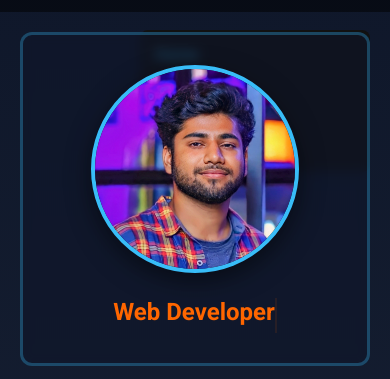
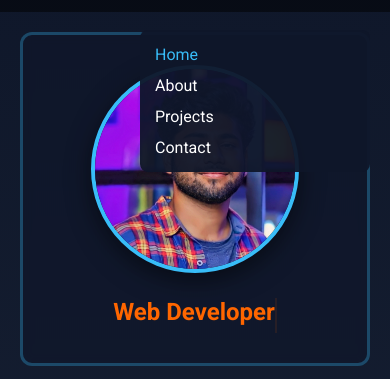
Before and after one commit to Virenydvv/portfolio-website, a plain HTML site: page index.html in a window 390 px wide. Both pictures are taken after a click on the element 349 px from the left and 29 px from the top of the page. Shown: the part 46-425 px from the top of the page. Drawn offline with Linux system fonts and the light colour scheme.

Commit message:
Updated navbar with hamburger menu

```diff
--- a/css/style.css
+++ b/css/style.css
@@ -15,53 +15,54 @@ body {
   background: rgba(0, 0, 0, 0.5);
   position: relative;
 }
+
 .navbar .logo {
   font-size: 22px;
   font-weight: bold;
 }
+
 .nav-links {
   list-style: none;
   display: flex;
   gap: 20px;
 }
+
 .nav-links a {
   color: #fff;
   text-decoration: none;
 }
+
 .nav-links a.active {
   color: #38bdf8;
 }
 
-/* ===== Hamburger Menu Toggle ===== */
-#menu-toggle {
+/* ===== Hamburger Menu for Mobile ===== */
+.hamburger {
   display: none;
-}
-.menu-icon {
-  display: none;
-  font-size: 26px;
+  font-size: 24px;
   cursor: pointer;
   color: #fff;
-  user-select: none;
 }
 
-/* ===== Responsive Navbar (Mobile) ===== */
 @media (max-width: 768px) {
-  .menu-icon {
+  .hamburger {
     display: block;
   }
   .nav-links {
+    display: none;
+    flex-direction: column;
+    background: rgba(15, 23, 42, 0.95);
     position: absolute;
     top: 60px;
-    right: 30px;
-    background: rgba(15, 23, 42, 0.95);
-    flex-direction: column;
-    gap: 15px;
-    padding: 20px;
-    border-radius: 10px;
-    display: none; /* hidden by default */
+    right: 20px;
+    width: 200px;
+    padding: 15px;
+    border-radius: 8px;
+    gap: 12px;
+    z-index: 1000;
   }
-  #menu-toggle:checked ~ .nav-links {
-    display: flex; /* show menu when checked */
+  .nav-links.active {
+    display: flex;
   }
 }
 
@@ -73,6 +74,7 @@ body {
   min-height: 90vh;
   padding: 20px;
 }
+
 .column {
   padding: 30px;
   border: 3px solid rgba(56, 189, 248, 0.3);
@@ -81,6 +83,7 @@ body {
   background: rgba(15, 23, 42, 0.6);
   transition: all 0.3s ease;
 }
+
 .column:hover {
   border-color: #38bdf8;
   box-shadow: 0 6px 20px rgba(56, 189, 248, 0.3);
@@ -91,6 +94,7 @@ body {
 .hero {
   position: relative;
 }
+
 .hero-bg {
   position: absolute;
   inset: 0;
@@ -99,13 +103,16 @@ body {
   filter: brightness(0.7);
   z-index: -1;
 }
+
 .hero-content {
   position: relative;
   z-index: 1;
 }
+
 .highlight {
   color: #38bdf8;
 }
+
 .btn {
   display: inline-block;
   background: #38bdf8;
@@ -116,6 +123,7 @@ body {
   text-decoration: none;
   transition: background 0.3s ease;
 }
+
 .btn:hover {
   background: #0ea5e9;
 }
@@ -124,16 +132,19 @@ body {
 .services h2 {
   margin-bottom: 20px;
 }
+
 .service-cards {
   display: flex;
   flex-direction: column;
   gap: 15px;
 }
+
 .card {
-  background: rgba(255,255,255,0.05);
+  background: rgba(255, 255, 255, 0.05);
   padding: 15px;
   border-radius: 10px;
 }
+
 .card i {
   font-size: 24px;
   color: #38bdf8;
@@ -147,14 +158,16 @@ body {
   justify-content: center;
   gap: 15px;
 }
+
 .profile-section img {
   width: 250px;
   height: 250px;
   object-fit: cover;
   border-radius: 50%;
   border: 4px solid #38bdf8;
-  box-shadow: 0 8px 25px rgba(0,0,0,0.5);
+  box-shadow: 0 8px 25px rgba(0, 0, 0, 0.5);
 }
+
 .animated-text {
   font-size: 1.5rem;
   font-weight: bold;
@@ -166,6 +179,7 @@ body {
   border-right: 2px solid #ff6600;
   animation: blink 0.7s infinite;
 }
+
 @keyframes blink {
   0%, 100% { border-color: #ff6600; }
   50% { border-color: transparent; }
@@ -175,6 +189,7 @@ body {
 .contact-section {
   padding: 60px 20px;
 }
+
 .contact-container {
   display: grid;
   grid-template-columns: 1fr 1fr;
@@ -186,14 +201,17 @@ body {
   border-radius: 15px;
   border: 2px solid rgba(56, 189, 248, 0.3);
 }
+
 .contact-form-wrapper h2,
 .contact-info-wrapper h3 {
   margin-bottom: 10px;
   color: #38bdf8;
 }
+
 .contact-form-wrapper p {
   margin-bottom: 20px;
 }
+
 .contact-form input,
 .contact-form textarea {
   width: 100%;
@@ -205,6 +223,7 @@ body {
   background: #222;
   color: #fff;
 }
+
 .contact-form .btn {
   background-color: #38bdf8;
   color: black;
@@ -214,28 +233,34 @@ body {
   cursor: pointer;
   border: none;
 }
+
 .contact-form .btn:hover {
   background-color: #0ea5e9;
 }
+
 .contact-info-wrapper p {
   margin-bottom: 12px;
   display: flex;
   align-items: center;
   gap: 10px;
 }
+
 .contact-info-wrapper i {
   color: #38bdf8;
 }
+
 .social-links {
   margin-top: 15px;
   display: flex;
   gap: 15px;
 }
+
 .social-links a {
   font-size: 1.5rem;
   color: #fff;
   transition: color 0.3s ease;
 }
+
 .social-links a:hover {
   color: #38bdf8;
 }
@@ -259,6 +284,7 @@ body {
   background: linear-gradient(to bottom, #0f172a, #1e293b);
   padding: 60px 40px;
 }
+
 .about-container {
   display: grid;
   grid-template-columns: 1fr 1fr;
@@ -270,6 +296,7 @@ body {
   box-shadow: 0 6px 20px rgba(56, 189, 248, 0.2);
   border: 2px solid rgba(56, 189, 248, 0.3);
 }
+
 .about-image {
   background: rgba(15, 23, 42, 0.8);
   display: flex;
@@ -277,6 +304,7 @@ body {
   align-items: center;
   padding: 40px;
 }
+
 .about-image img {
   width: 100%;
   max-width: 280px;
@@ -285,19 +313,23 @@ body {
   box-shadow: 0 4px 12px rgba(56, 189, 248, 0.4);
   transition: transform 0.3s ease;
 }
+
 .about-image img:hover {
   transform: scale(1.05);
 }
+
 .about-text {
   background: rgba(15, 23, 42, 0.85);
   padding: 40px;
   color: white;
 }
+
 .about-text h2 {
   font-size: 2rem;
   margin-bottom: 15px;
   color: #38bdf8;
 }
+
 .about-text p {
   line-height: 1.7;
   margin-bottom: 15px;
@@ -311,6 +343,7 @@ body {
   gap: 10px;
   margin-top: 15px;
 }
+
 .skills span {
   background-color: #38bdf8;
   color: black;
@@ -320,6 +353,7 @@ body {
   font-weight: 500;
   transition: background 0.3s ease;
 }
+
 .skills span:hover {
   background-color: #0ea5e9;
 }
@@ -330,6 +364,7 @@ body {
   display: flex;
   gap: 15px;
 }
+
 .btn-resume {
   padding: 12px 20px;
   background-color: #38bdf8;
@@ -342,9 +377,11 @@ body {
   align-items: center;
   gap: 8px;
 }
+
 .btn-resume:hover {
   background-color: #0ea5e9;
 }
+
 .btn-download {
   padding: 12px 20px;
   background-color: transparent;
@@ -358,6 +395,7 @@ body {
   align-items: center;
   gap: 8px;
 }
+
 .btn-download:hover {
   background-color: #38bdf8;
   color: black;
@@ -387,20 +425,24 @@ body {
   margin: auto;
   text-align: center;
 }
+
 .projects-header h1 {
   font-size: 2.5rem;
   margin-bottom: 10px;
   color: #38bdf8;
 }
+
 .projects-header p {
   color: #e0f7fa;
   margin-bottom: 40px;
 }
+
 .projects-grid {
   display: grid;
   grid-template-columns: repeat(auto-fit, minmax(300px, 1fr));
   gap: 25px;
 }
+
 .project-card {
   background: rgba(15, 23, 42, 0.8);
   border: 2px solid rgba(56, 189, 248, 0.3);
@@ -409,24 +451,29 @@ body {
   padding: 20px;
   transition: transform 0.3s ease, box-shadow 0.3s ease;
 }
+
 .project-card:hover {
   transform: translateY(-8px);
   box-shadow: 0 6px 20px rgba(56, 189, 248, 0.3);
 }
+
 .project-card img {
   width: 100%;
   border-radius: 8px;
   margin-bottom: 15px;
 }
+
 .project-card h3 {
   margin-bottom: 10px;
   color: #38bdf8;
 }
+
 .project-card p {
   font-size: 0.95rem;
   margin-bottom: 15px;
   color: #e0f7fa;
 }
+
 .tech-stack {
   display: flex;
   flex-wrap: wrap;
@@ -434,6 +481,7 @@ body {
   gap: 8px;
   margin-bottom: 15px;
 }
+
 .tech-stack span {
   background: #38bdf8;
   color: black;
@@ -442,6 +490,7 @@ body {
   font-size: 0.85rem;
   font-weight: bold;
 }
+
 .project-links {
   display: flex;
   justify-content: center;
@@ -457,6 +506,7 @@ body {
     gap: 20px;
   }
 }
+
 @media (max-width: 480px) {
   .projects-header h1 {
     font-size: 1.5rem;
@@ -469,64 +519,3 @@ body {
     padding: 8px 16px;
   }
 }
-/* Hide hamburger by default */
-.hamburger {
-  display: none;
-  font-size: 24px;
-  cursor: pointer;
-  color: #fff;
-}
-
-/* Mobile Navbar */
-@media (max-width: 768px) {
-  .nav-links {
-    display: none;
-    flex-direction: column;
-    background: #111;
-    position: absolute;
-    top: 60px;
-    right: 0;
-    width: 200px;
-    padding: 15px;
-    border-radius: 8px;
-  }
-
-  .nav-links.active {
-    display: flex;
-  }
-
-  .hamburger {
-    display: block;
-  }
-}
-/* ===== Hamburger Menu ===== */
-.hamburger {
-  display: none;
-  font-size: 24px;
-  cursor: pointer;
-  color: #fff;
-}
-
-/* Mobile Navbar */
-@media (max-width: 768px) {
-  .nav-links {
-    display: none; /* hidden by default */
-    flex-direction: column;
-    background: #111;
-    position: absolute;
-    top: 60px; /* below navbar */
-    right: 20px;
-    width: 200px;
-    padding: 15px;
-    border-radius: 8px;
-    gap: 12px;
-  }
-
-  .nav-links.active {
-    display: flex; /* show on click */
-  }
-
-  .hamburger {
-    display: block; /* show button only on mobile */
-  }
-}
```
